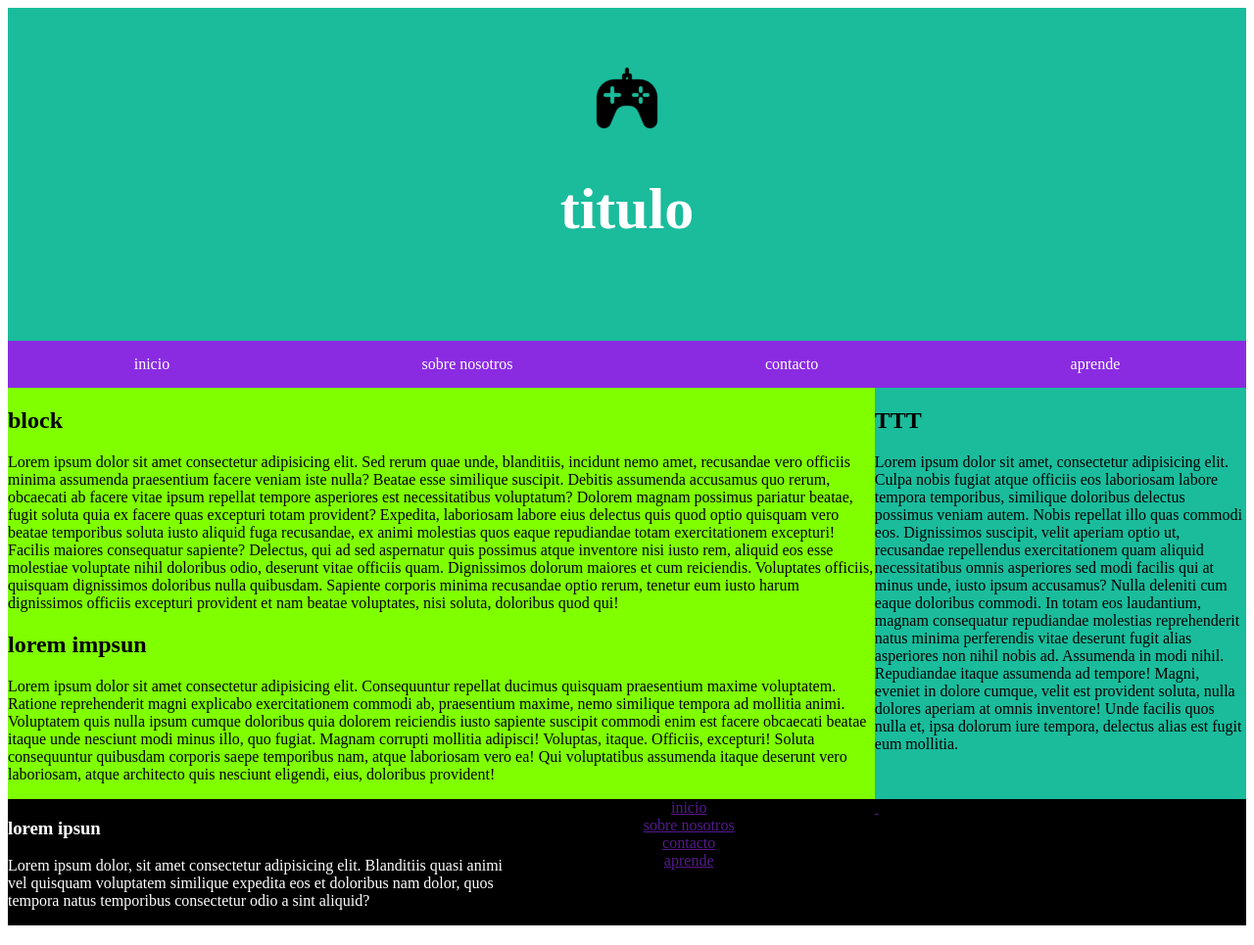
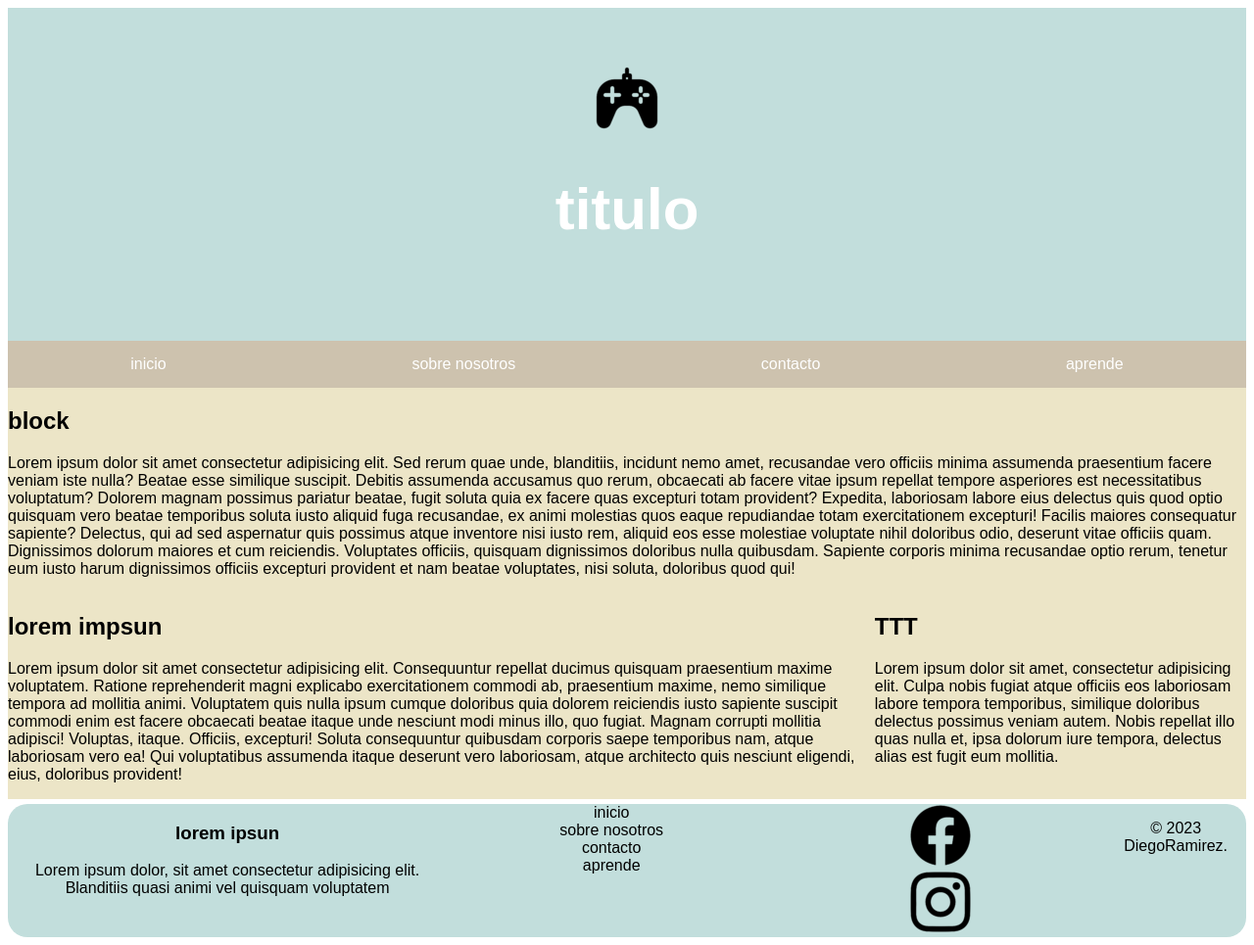
Before and after one commit to diegoSena13/WEB, a plain HTML site: page index.html in a window 1280 px wide. Shown: the whole page at 98% size. Drawn offline with Linux system fonts and the light colour scheme; a web font is replaced by a local one.

Commit message:
terminacion de diseño

```diff
--- a/css/style.css
+++ b/css/style.css
@@ -1,7 +1,11 @@
+body{
+    font-family: 'Sunflower', sans-serif;
+}
+
 header {
     padding: 60px;
     text-align: center;
-    background: #1abc9c;
+    background-color: #C2DEDC;
     color: white;
     font-size: 30px;
     }
@@ -10,11 +14,12 @@ nav{
     display: flex;
     align-items: center;
     justify-content: space-around;
-    background-color: blueviolet;
+    background-color: #CDC2AE;
+    width: 100%;
 }
 
 .btnNav{
-    background-color: blueviolet;
+    background-color: #CDC2AE;
     color: white;
     padding: 15px 15px;
     text-decoration: none;
@@ -25,22 +30,35 @@ nav{
 }
 
 main{
-    background-color: chartreuse;
+    background-color: #ECE5C7;
+    width: 100%;
+}
+
+section{
+    width: 100%S;
+}
+
+.contenido2{
+    display: flex;
+}
+
+article{
     width: 70%;
 }
 
-
 aside{
-    background-color:#1abc9c;
     width: 30%;
 }
+
 
 footer {
     display: flex;
     width: 100%;
-    background-color:black;
-    color: white;
-    text-align: left;
+    background: #C2DEDC;
+    color: black;
+    text-align: center;
+    border-radius: 20px;
+    margin-top: 5px;
     }
 
 .derechos{
@@ -54,3 +72,15 @@ footer {
     color: white;
     width: 30%;
 }
+
+.redes{
+    display:flex ;
+    flex-direction: column;
+    align-items: center;
+    width: 30%;
+}
+
+.linkFooter{
+    text-decoration: none;
+    color: black;
+}
--- a/index.html
+++ b/index.html
@@ -6,6 +6,9 @@
     <meta name="viewport" content="width=device-width, initial-scale=1.0">
     <title>Document</title>
     <link rel="stylesheet" href="./css/style.css">
+    <link rel="preconnect" href="https://fonts.googleapis.com">
+    <link rel="preconnect" href="https://fonts.gstatic.com" crossorigin>
+    <link href="https://fonts.googleapis.com/css2?family=Sunflower:wght@300;500;700&display=swap" rel="stylesheet">
 </head>
 
 <body>
@@ -49,62 +52,57 @@
                     nisi
                     soluta, doloribus quod qui!</p>
             </section>
+            <div class="contenido2">
                 <article>
                     <h1>lorem impsun</h1>
                     <p>Lorem ipsum dolor sit amet consectetur adipisicing elit. Consequuntur repellat ducimus quisquam
                         praesentium maxime voluptatem. Ratione reprehenderit magni explicabo exercitationem commodi ab,
                         praesentium maxime, nemo similique tempora ad mollitia animi.
-                    Voluptatem quis nulla ipsum cumque doloribus quia dolorem reiciendis iusto sapiente suscipit commodi
-                    enim est facere obcaecati beatae itaque unde nesciunt modi minus illo, quo fugiat. Magnam corrupti
+                        Voluptatem quis nulla ipsum cumque doloribus quia dolorem reiciendis iusto sapiente suscipit
+                        commodi
+                        enim est facere obcaecati beatae itaque unde nesciunt modi minus illo, quo fugiat. Magnam
+                        corrupti
                         mollitia adipisci!
-                    Voluptas, itaque. Officiis, excepturi! Soluta consequuntur quibusdam corporis saepe temporibus nam,
+                        Voluptas, itaque. Officiis, excepturi! Soluta consequuntur quibusdam corporis saepe temporibus
+                        nam,
                         atque laboriosam vero ea! Qui voluptatibus assumenda itaque deserunt vero laboriosam, atque
                         architecto
                         quis nesciunt eligendi, eius, doloribus provident!</p>
                 </article>
-        </main>
-
                 <aside>
                     <h2>TTT</h2>
                     <p>Lorem ipsum dolor sit amet, consectetur adipisicing elit. Culpa nobis fugiat atque officiis eos
                         laboriosam
-                labore tempora temporibus, similique doloribus delectus possimus veniam autem. Nobis repellat illo quas
-                commodi eos.
-                Dignissimos suscipit, velit aperiam optio ut, recusandae repellendus exercitationem quam aliquid
-                necessitatibus omnis asperiores sed modi facilis qui at minus unde, iusto ipsum accusamus? Nulla
-                deleniti
-                cum eaque doloribus commodi.
-                In totam eos laudantium, magnam consequatur repudiandae molestias reprehenderit natus minima perferendis
-                vitae deserunt fugit alias asperiores non nihil nobis ad. Assumenda in modi nihil. Repudiandae itaque
-                assumenda ad tempore!
-                Magni, eveniet in dolore cumque, velit est provident soluta, nulla dolores aperiam at omnis inventore!
-                Unde
-                facilis quos nulla et, ipsa dolorum iure tempora, delectus alias est fugit eum mollitia.</p>
+                        labore tempora temporibus, similique doloribus delectus possimus veniam autem. Nobis repellat
+                        illo quas
+                        nulla et, ipsa dolorum iure tempora, delectus alias est fugit eum mollitia.</p>
                 </aside>
+            </div>
+        </main>
     </div>
 
     <footer>
         <div class="derechos">
             <h3>lorem ipsun</h3>
             <p>Lorem ipsum dolor, sit amet consectetur adipisicing elit. Blanditiis quasi animi vel quisquam voluptatem
-                similique expedita eos et doloribus nam dolor, quos tempora natus temporibus consectetur odio a sint
-                aliquid?</p>
+            </p>
         </div>
         <div class="link">
-            <a href="" class="" type="button">inicio</a>
-            <a href="" class="">sobre nosotros</a>
-            <a href="" class="">contacto</a>
-            <a href="" class="">aprende</a>
+            <a href="" class="linkFooter" type="button">inicio</a>
+            <a href="" class="linkFooter">sobre nosotros</a>
+            <a href="" class="linkFooter">contacto</a>
+            <a href="" class="linkFooter">aprende</a>
         </div>
         <div class="redes">
             <a href="">
-                <img src="" alt="">
+                <img src="./assets/facebook_logo_icon_256791.png" alt="">
             </a>
             <a href="">
-                <img src="" alt="">
+                <img src="./assets/instagram_logo_icon_256781.png" alt="">
 
             </a>
         </div>
+        <p>&copy; 2023 DiegoRamirez.</p>
     </footer>
 </body>
 
```
Also changed, not shown: assets/bee-257176_1280.jpg (added), assets/facebook_logo_icon_256791.png (added), assets/instagram_logo_icon_256781.png (added). Lines whose indentation alone changed are shown as unchanged.
